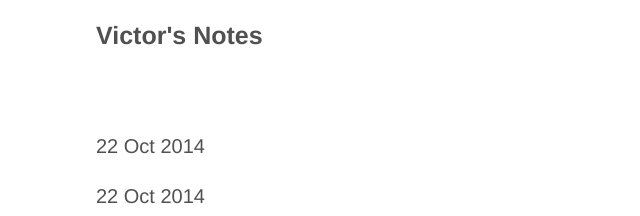
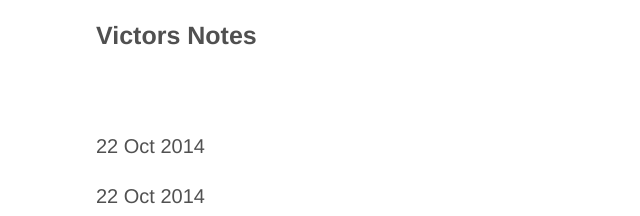
Before and after one commit to victorgan/victorgan.github.io, a Jekyll site: the page built from index.md, in a window 1280 px wide. Shown: the top 216 px of the page, without its empty margins (184-824 px from the left). Built offline with Jekyll 4.4.1, drawn with Linux system fonts in a browser that asks for light colours; nearby versions of some CDN libraries; library files that are not in the unit come from our copies.

Commit message:
debugging compile error

```diff
--- a/_config.yml
+++ b/_config.yml
@@ -6,7 +6,7 @@ pygments:         true
 permalink:        none
 
 # Setup
-title:            Victor's Notes
+title:            Victors Notes
 tagline:          Website
 url:              http://vgan.ca
 paginate:         1
```
